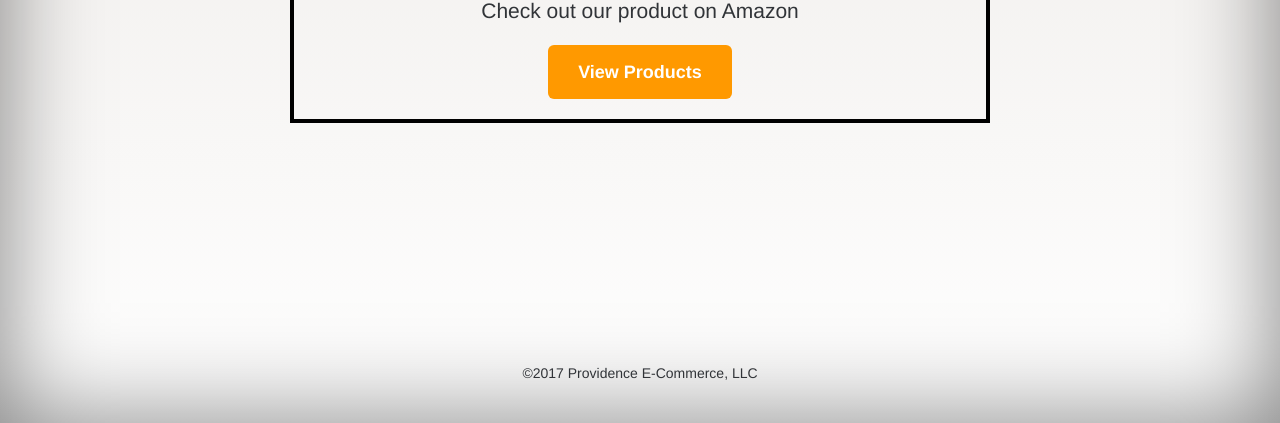
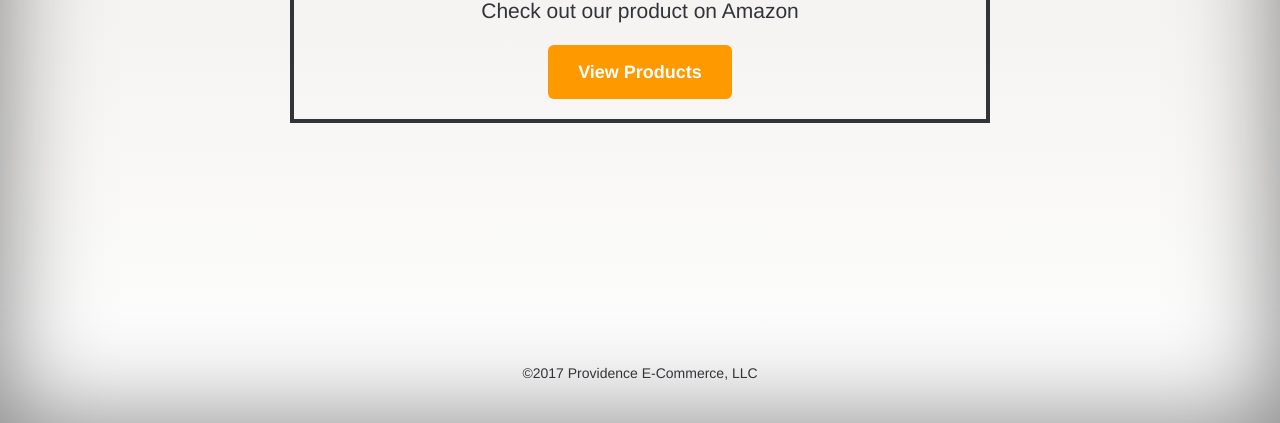
Before and after one commit to thesoupiest/thesoupiest.github.io, a plain HTML site: page index.html in a window 1280 px wide. Shown: the part 377-800 px from the top of the page. Drawn offline with nearby package versions, Linux system fonts and the light colour scheme.

Commit message:
border color

```diff
--- a/css/cover.css
+++ b/css/cover.css
@@ -113,7 +113,7 @@ body {
 
 .cover {
   padding: 0 20px;
-  border: 4px solid black;
+  border: 4px solid #313438;
 }
 .cover .btn-lg {
   padding: 15px 30px;
```
